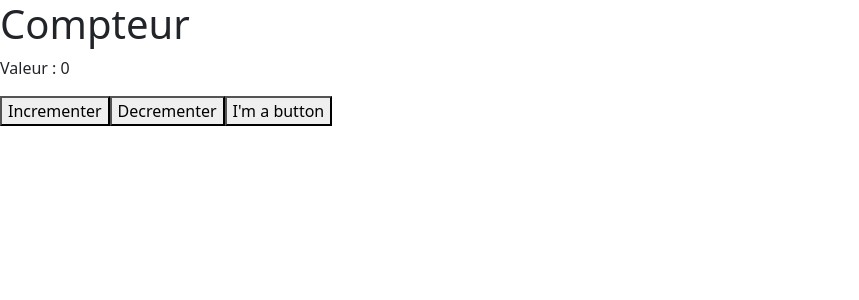
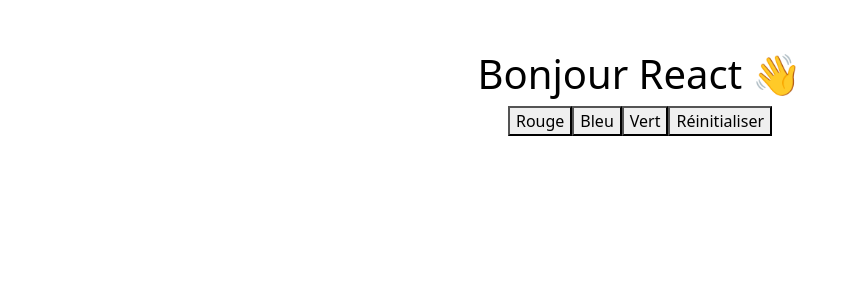
Before and after one commit to NAILAinfo/Portfolio_React, a React (Vite) app: page / in a window 1280 px wide. Shown: the top 300 px of the page, without its empty margins (0-859 px from the left). Built offline with nearby package versions, Linux system fonts and the light colour scheme.

Commit message:
changer la couleur d'un texte

```diff
--- a/src/App.tsx
+++ b/src/App.tsx
@@ -1,16 +1,16 @@
 import MyButton from './components/MyButton';
-import React from 'react';
-export default function MyApp() {
-const [c, setCount] = React.useState(0);
+import { useState } from "react";
+
+export default function App() {
+  const [color, setColor] = useState("black"); // couleur initiale = noir
+
   return (
-    <>
-      <h1>Compteur </h1>
-      <p>Valeur : {c}</p>
-      <button onClick={()=> setCount(c+1)}>Incrementer</button>
-      <button onClick={()=> setCount(c-1)}>Decrementer</button>
-      <MyButton />
-
-    </>
-
+    <div style={{ textAlign: "center", marginTop: "50px" }}>
+      <h1 style={{ color: color }}>Bonjour React 👋</h1>
+      <button onClick={() => setColor("red")}>Rouge</button>
+      <button onClick={() => setColor("blue")}>Bleu</button>
+      <button onClick={() => setColor("green")}>Vert</button>
+      <button onClick={() => setColor("black")}>Réinitialiser</button>
+    </div>
   );
 }
```
